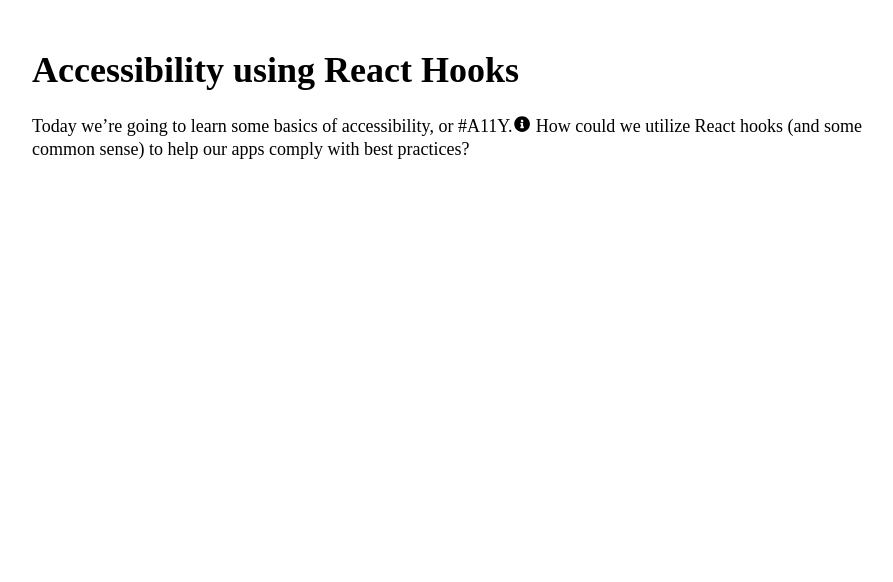
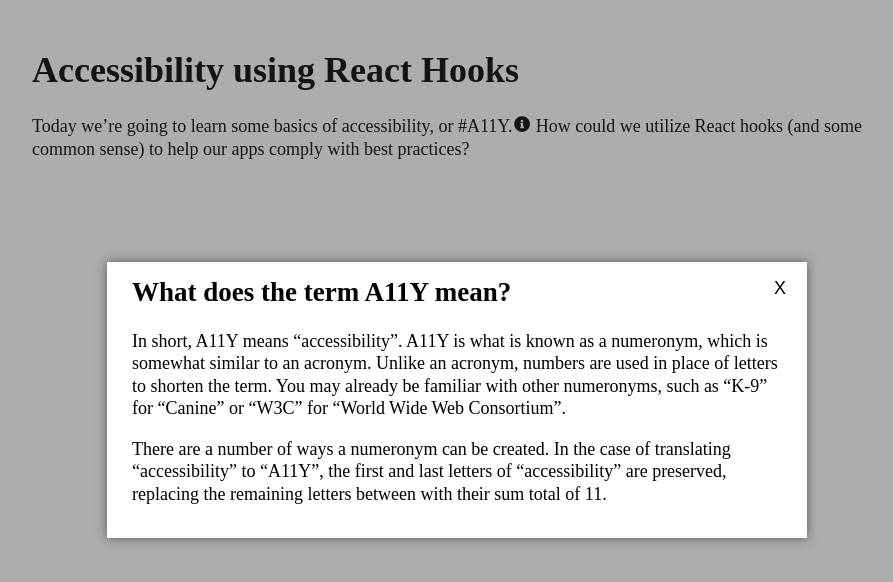
Before and after one commit to brian-ogilvie/accessibility-article, a React app: page / in a window 1280 px wide. Both pictures are taken after a click on the button 705 px from the left and 124 px from the top of the page. Shown: the whole page, without its empty margins (183-1076 px from the left). Built offline with nearby package versions, Linux system fonts and the light colour scheme.

Commit message:
finished code

```diff
--- a/src/components/A11YContent.js
+++ b/src/components/A11YContent.js
@@ -3,7 +3,7 @@
 export default function A11YContent() {
   return (
     <div>
-      <h2>What does the term A11Y mean?</h2>
+      <h2 className="Modal__title">What does the term A11Y mean?</h2>
       <p>
         In short, A11Y means &ldquo;accessibility&rdquo;. A11Y is what is known
         as a numeronym, which is somewhat similar to an acronym. Unlike an
--- a/src/components/App.js
+++ b/src/components/App.js
@@ -1,7 +1,11 @@
-import React from 'react';
+import React, { useState } from 'react';
 import InfoButton from './InfoButton';
+import Modal from './Modal';
+import A11YContent from './A11YContent';
 
 export default function App() {
+  const [modalVisble, setModalVisible] = useState(false);
+
   return (
     <>
       <main>
@@ -9,10 +13,15 @@
         <p>
           Today we&rsquo;re going to learn some basics of accessibility, or
           #A11Y.
-          <InfoButton onClick={() => console.log('Info Button clicked.')} />
+          <InfoButton onClick={() => setModalVisible(true)} />
           How could we utilize React hooks (and some common sense) to help our
           apps comply with best practices?
         </p>
+        {modalVisble && (
+          <Modal onDismiss={() => setModalVisible(false)}>
+            <A11YContent />
+          </Modal>
+        )}
       </main>
     </>
   );
--- /dev/null
+++ b/src/components/Modal.js
@@ -0,0 +1,36 @@
+import React, { useRef } from 'react';
+import PropTypes from 'prop-types';
+import useModal from '../hooks/useModal';
+
+export default function Modal({ onDismiss, children }) {
+  const closeButton = useRef();
+  useModal(closeButton, onDismiss);
+
+  return (
+    <div className="Modal__scrim">
+      <div className="Modal__content">
+        <button
+          ref={closeButton}
+          type="button"
+          className="close-button"
+          onClick={onDismiss}
+        >
+          X
+        </button>
+        {children}
+      </div>
+    </div>
+  );
+}
+
+Modal.propTypes = {
+  onDismiss: PropTypes.func.isRequired,
+  children: PropTypes.oneOfType([
+    PropTypes.element,
+    PropTypes.arrayOf(PropTypes.element),
+  ]),
+};
+
+Modal.defaultProps = {
+  children: <div />,
+};
--- /dev/null
+++ b/src/hooks/useEscapeHandler.js
@@ -0,0 +1,17 @@
+import { useCallback, useEffect } from 'react';
+
+export default function useEscapeHandler(callback) {
+  const handleEscape = useCallback(
+    ({ key }) => {
+      if (key === 'Escape') {
+        callback();
+      }
+    },
+    [callback]
+  );
+
+  useEffect(() => {
+    window.addEventListener('keydown', handleEscape);
+    return () => window.removeEventListener('keydown', handleEscape);
+  }, [handleEscape]);
+}
--- /dev/null
+++ b/src/hooks/useModal.js
@@ -0,0 +1,16 @@
+import { useEffect } from 'react';
+import useEscapeHandler from './useEscapeHandler';
+import useOutsideClick from './useOutsideClick';
+import useRestoreFocus from './useRestoreFocus';
+
+export default function useModal(firstElementRef, onDismiss) {
+  useEscapeHandler(onDismiss);
+  useOutsideClick('.Modal__content', onDismiss);
+  useRestoreFocus();
+
+  useEffect(() => {
+    if (firstElementRef.current) {
+      firstElementRef.current.focus();
+    }
+  }, [firstElementRef.current]);
+}
--- /dev/null
+++ b/src/hooks/useOutsideClick.js
@@ -0,0 +1,17 @@
+import { useEffect, useCallback } from 'react';
+
+export default function useOutsideClick(selector, callback) {
+  const handleOutsideClick = useCallback(
+    ({ target }) => {
+      if (!target.closest(selector)) {
+        callback();
+      }
+    },
+    [selector, callback]
+  );
+
+  useEffect(() => {
+    window.addEventListener('click', handleOutsideClick);
+    return () => window.removeEventListener('click', handleOutsideClick);
+  });
+}
--- /dev/null
+++ b/src/hooks/useRestoreFocus.js
@@ -0,0 +1,10 @@
+import { useEffect } from 'react';
+
+export default function useRestoreFocus() {
+  useEffect(() => {
+    const active = document.activeElement;
+    return () => {
+      if (active) active.focus();
+    };
+  });
+}
--- a/src/index.css
+++ b/src/index.css
@@ -26,8 +26,55 @@
   padding: 0;
   border: none;
   background: transparent;
+  cursor: pointer;
 }
 
 p {
   line-height: 1.25em;
 }
+
+.Modal__scrim {
+  position: fixed;
+  top: 0;
+  right: 0;
+  left: 0;
+  bottom: 0;
+  background-color: rgba(50, 50, 50, 0.4);
+  display: flex;
+  justify-content: center;
+  align-items: center;
+  z-index: 24;
+  animation: 0.2s linear fade-in;
+}
+
+.Modal__content {
+  width: 700px;
+  max-width: 90vw;
+  box-shadow: 0 0 10px rgba(0, 0, 0, 0.5);
+  background-color: white;
+  position: relative;
+  padding: 15px 25px;
+  animation: 0.2s linear 0.2s both fade-in;
+}
+
+.close-button {
+  position: absolute;
+  top: 15px;
+  right: 15px;
+  border: none;
+  background: transparent;
+  font-size: 1rem;
+}
+
+.Modal__title {
+  margin-top: 0;
+}
+
+@keyframes fade-in {
+  from {
+    opacity: 0;
+  }
+  to {
+    opacity: 1;
+  }
+}
```
Also changed, not shown: README.md.
